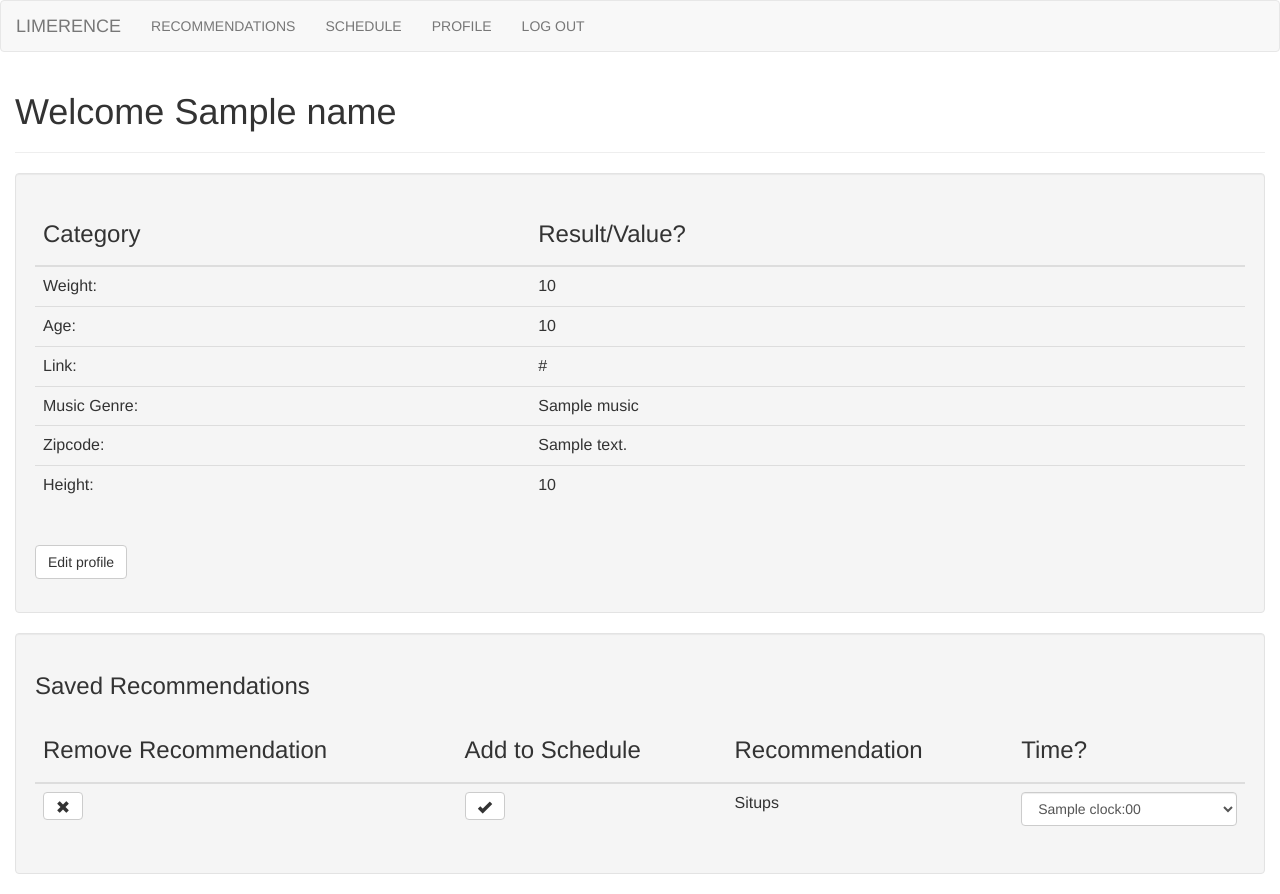
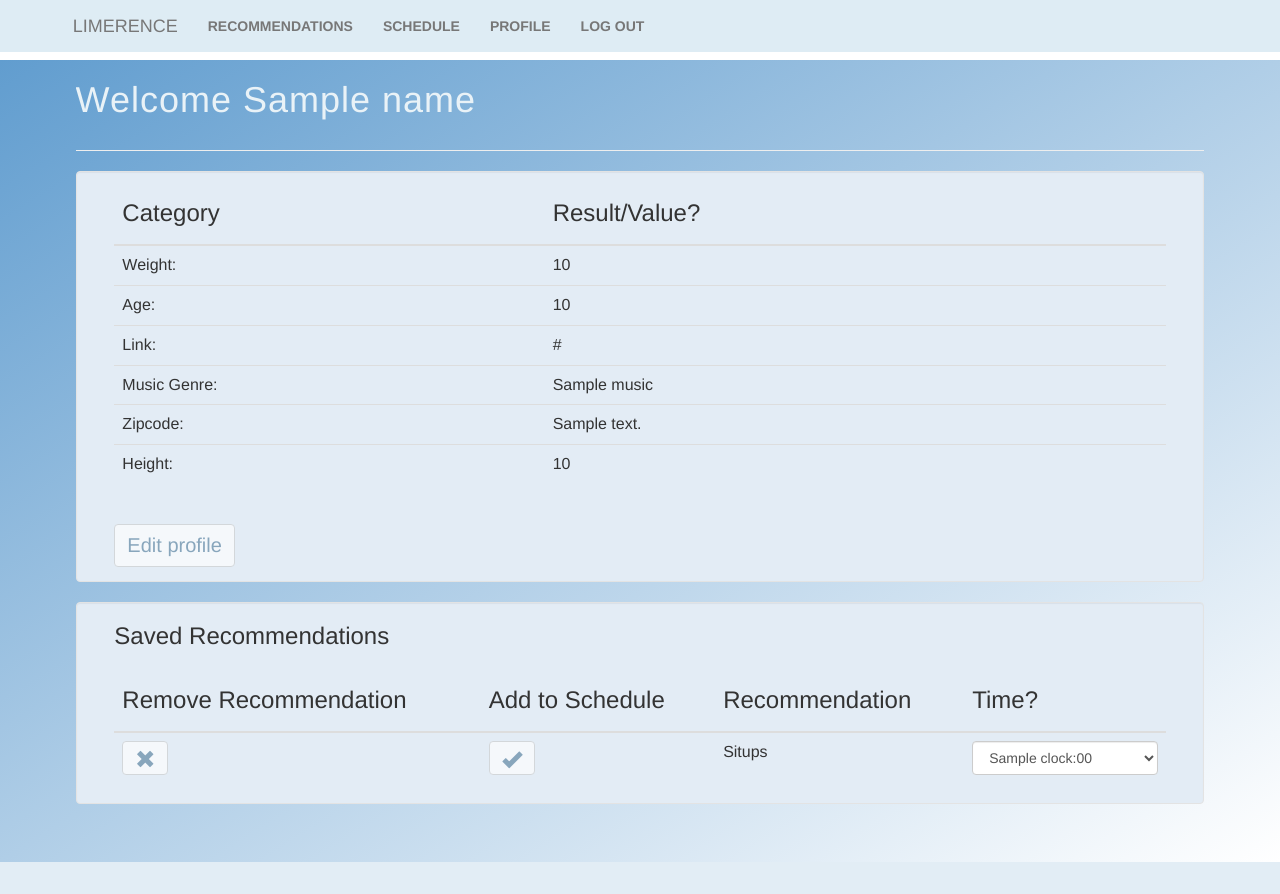
Before and after one commit to yuyangz/Limerence, a Python web app: template templates/profile.html in a window 1280 px wide. After the commit the page ends 862 px from the top, so only its background shows below. Run offline with Jinja, Linux system fonts and the light colour scheme; the template is opened without the code that fills it: most values are stand-ins (such as "Sample title", 1, 10 or a date in 2020); some libraries are stand-ins or nearby versions.

Commit message:
Fixed css :)

```diff
--- /dev/null
+++ b/static/loggedin.css
@@ -0,0 +1,104 @@
+.navbar {
+    background-color: #DEECF4;
+    margin-bottom: 0;
+    border-radius: 0;
+    border-color: transparent;
+    padding: 0cm 0cm 0cm 1.5cm;
+    position: sticky;
+}
+
+
+div.slide-left {
+    width:100%;
+    overflow:hidden;
+}
+div.slide-left h1 {
+    animation: slide-left 5s;
+}
+
+@keyframes slide-left {
+    from {
+margin-left: 100%;
+width: 300%;
+    }
+
+    to {
+margin-left: 0%;
+width: 100%;
+    }
+}
+
+
+#grad1 {
+    background: #619DCF; /* For browsers that do not support gradients */
+    background: linear-gradient(to bottom right, #619DCF, white); /* Standard syntax (must be last) */
+}
+
+h1 {
+    font-family: 'Catamaran', 'Helvetica', 'Arial', 'sans-serif';
+    font-weight: 200;
+    letter-spacing: 1px;
+    color: #E9F2F7;
+}
+
+h2{
+    color: red;
+    font-family: 'Catamaran', 'Helvetica', 'Arial', 'sans-serif';
+    font-weight: 50;
+    letter-spacing: 1px;
+}
+li{
+    font-weight: bold;
+}
+
+
+.col-sm-12{
+    padding: 0cm 2cm 1cm 2cm;
+
+}
+
+.well{
+    background: #E3ECF5;
+    padding: 0cm 1cm 0cm 1cm;
+}
+
+.well-sm{
+    padding: 2cm 2cm 2cm 2cm;
+    border-color: transparent;
+}
+
+.btn-default{
+    color: #58819F; font-size: 20px; opacity: 0.65;
+}
+
+.btn-info{
+    color: #58819F;
+    background-color: #C6D8FF;
+    font-size: 20px;
+    opacity: 0.65;
+    border-color: transparent;
+    width: 5cm;
+    padding: 1cm 0cm 1cm 0cm;
+
+}
+
+.btn-info:hover{
+    color: #58819F;
+    background-color: white;
+    border-color: transparent;
+}
+
+.sticky {
+  position: fixed;
+  top: 0;
+  width: 100%
+}
+
+.sticky + .content {
+  padding-top: 60px;
+}
+
+.content{
+    width: 100%;
+    height: 100%
+}
--- a/templates/schedule.html
+++ b/templates/schedule.html
@@ -11,7 +11,7 @@
     <h1>Welcome {{name}} to your SCHEDULE</h1>
   </div>
   <hr>
-  <div>
+  <div class = "well">
     <table class="table">
       <thead>
 	<tr>
--- a/templates/user_base.html
+++ b/templates/user_base.html
@@ -9,7 +9,7 @@
       {% block title %}
       {% endblock %}
     </title>
-     <link rel="stylesheet" type="text/css" href="static/user_stuff.css">
+    <link rel="stylesheet" type="text/css" href="static/loggedin.css">
   </head>
 
 
```
Also changed, not shown: 1 other file.
